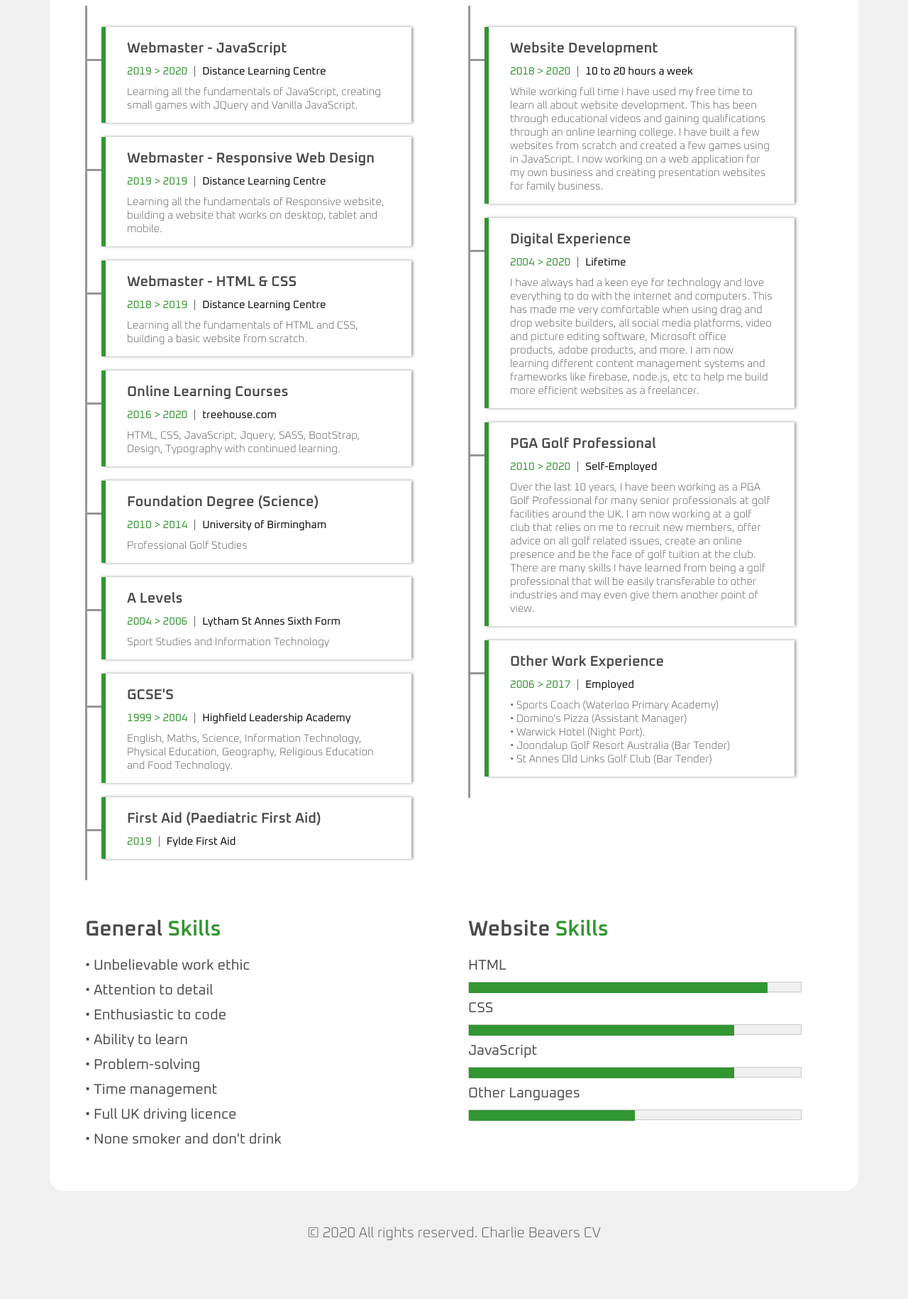
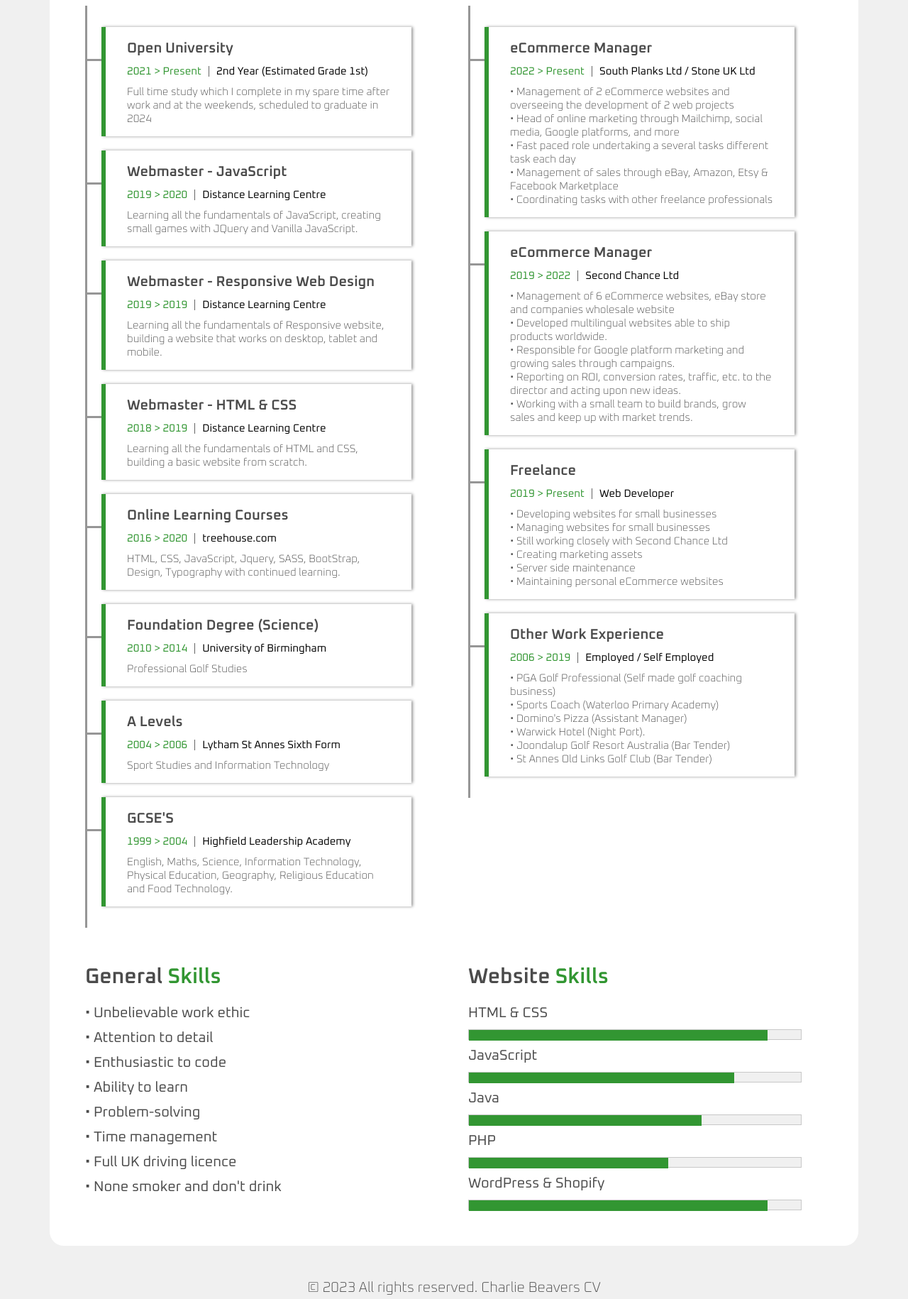
Before and after one commit to GolfPGABeaver/CV, a plain HTML site: page resume.html in a window 1280 px wide. Shown: the part 340-2170 px from the top of the page at 71% size. Before the commit the page ends 2136 px from the top, so only its background shows below. Drawn offline with Linux system fonts and the light colour scheme.

Commit message:
Add files via upload

```diff
--- a/resume.html
+++ b/resume.html
@@ -26,6 +26,11 @@
                 <div id="about_resume">
                     <h3 class="mft bold" id="sub_title">Education</h3>
                     <div class="timeline">
+                        <div class="timeline_content">
+                            <h4 class="sft bold">Open University</h4>
+                            <h6 class="xsft norm">2021 > Present<span>2nd Year (Estimated Grade 1st)</span></h6>
+                            <p class="xsft thin">Full time study which I complete in my spare time after work and at the weekends, scheduled to graduate in 2024</p>
+                        </div>
                         <div class="timeline_content">
                             <h4 class="sft bold">Webmaster - JavaScript</h4>
                             <h6 class="xsft norm">2019 > 2020<span>Distance Learning Centre</span></h6>
@@ -61,35 +66,47 @@
                             <h6 class="xsft norm">1999 > 2004<span>Highfield Leadership Academy</span></h6>
                             <p class="xsft thin">English, Maths, Science, Information Technology, Physical Education, Geography, Religious Education and Food Technology.</p>
                         </div>
-                        <div class="timeline_content">
-                            <h4 class="sft bold">First Aid (Paediatric First Aid)<h4>
-                            <h6 class="xsft norm">2019<span>Fylde First Aid</span></h6>
-                        </div>
                     </div>
                 </div>
                 <div id="about_resume">
                     <h3 class="mft bold" id="sub_title">Experience</h3>
                     <div class="timeline">
                         <div class="timeline_content">
-                            <h4 class="sft bold">Website Development</h4>
-                            <h6 class="xsft norm">2018 > 2020<span>10 to 20 hours a week</span></h6>
-                            <p class="xsft thin">While working full time I have used my free time to learn all about website development. This has been through educational videos and gaining qualifications through an online learning college. I have built a few websites from scratch and created a few games using in JavaScript. I now working on a web application for my own business and creating presentation websites for family business.</p>
+                            <h4 class="sft bold">eCommerce Manager</h4>
+                            <h6 class="xsft norm">2022 > Present<span>South Planks Ltd / Stone UK Ltd</span></h6>
+                            <p class="xsft thin">• Management of 2 eCommerce websites and overseeing the development of 2 web projects<br>
+                                • Head of online marketing through Mailchimp, social media, Google platforms, and more<br>
+                                • Fast paced role undertaking a several tasks different task each day<br>
+                                • Management of sales through eBay, Amazon, Etsy & Facebook Marketplace<br>
+                                • Coordinating tasks with other freelance professionals<br>
+                                </p>
                         </div>
                         <div class="timeline_content">
-                            <h4 class="sft bold">Digital Experience</h4>
-                            <h6 class="xsft norm">2004 > 2020<span>Lifetime</span></h6>
-                            <p class="xsft thin">I have always had a keen eye for technology and love everything to do with the internet and computers. This has made me very comfortable when using drag and drop website builders, all social media platforms, video and picture editing software, Microsoft office products, adobe products, and more. I am now learning different content management systems and frameworks like firebase, node.js, etc to help me build more efficient websites as a freelancer.
+                            <h4 class="sft bold">eCommerce Manager</h4>
+                            <h6 class="xsft norm">2019 > 2022<span>Second Chance Ltd</span></h6>
+                            <p class="xsft thin">• Management of 6 eCommerce websites, eBay store and companies wholesale website<br>
+                                • Developed multilingual websites able to ship products worldwide.<br>
+                                • Responsible for Google platform marketing and growing sales through campaigns.<br>
+                                • Reporting on ROI, conversion rates, traffic, etc. to the director and acting upon new ideas.<br>
+                                • Working with a small team to build brands, grow sales and keep up with market trends.<br>
                             </p>
                         </div>
                         <div class="timeline_content">
-                            <h4 class="sft bold">PGA Golf Professional</h4>
-                            <h6 class="xsft norm">2010 > 2020<span>Self-Employed</span></h6>
-                            <p class="xsft thin">Over the last 10 years, I have been working as a PGA Golf Professional for many senior professionals at golf facilities around the UK. I am now working at a golf club that relies on me to recruit new members, offer advice on all golf related issues, create an online presence and be the face of golf tuition at the club. There are many skills I have learned from being a golf professional that will be easily transferable to other industries and may even give them another point of view.</p></p>
+                            <h4 class="sft bold">Freelance</h4>
+                            <h6 class="xsft norm">2019 > Present<span>Web Developer</span></h6>
+                            <p class="xsft thin">• Developing websites for small businesses<br>
+                                • Managing websites for small businesses<br>
+                                • Still working closely with Second Chance Ltd<br>
+                                • Creating marketing assets<br>
+                                • Server side maintenance<br>
+                                • Maintaining personal eCommerce websites<br>
+                                </p>
                         </div>
                         <div class="timeline_content">
-                            <h4 class="sft bold">Other Work Experience <h4>
-                            <h6 class="xsft norm">2006 > 2017<span>Employed</span></h6>
-                            <p class="xsft thin">   • Sports Coach (Waterloo Primary Academy)<br>
+                            <h4 class="sft bold">Other Work Experience<h4>
+                            <h6 class="xsft norm">2006 > 2019<span>Employed / Self Employed</span></h6>
+                            <p class="xsft thin">   • PGA Golf Professional (Self made golf coaching business)<br>
+                                                    • Sports Coach (Waterloo Primary Academy)<br>
                                                     • Domino's Pizza (Assistant Manager)<br>
                                                     • Warwick Hotel (Night Port).<br>
                                                     • Joondalup Golf Resort Australia (Bar Tender)<br>
@@ -129,26 +146,30 @@
                 <div id="about_resume">
                     <h3 class="mft bold" id="sub_title">Website <span>Skills</span></h3>
                     <div class="timeline_content">
-                        <h4 class="sft norm">HTML</h4>
+                        <h4 class="sft norm">HTML & CSS</h4>
                         <div class="skillsbox"><div class="skills per90"></div></div>
-                    </div>
-                    <div class="timeline_content">
-                        <h4 class="sft norm">CSS</h4>
-                        <div class="skillsbox"><div class="skills per80"></div></div>
                     </div>
                     <div class="timeline_content">
                         <h4 class="sft norm">JavaScript</h4>
                         <div class="skillsbox"><div class="skills per80"></div></div>
                     </div>
                     <div class="timeline_content">
-                        <h4 class="sft norm">Other Languages</h4>
-                        <div class="skillsbox"><div class="skills per50"></div></div>
+                        <h4 class="sft norm">Java</h4>
+                        <div class="skillsbox"><div class="skills per70"></div></div>
+                    </div>
+                    <div class="timeline_content">
+                        <h4 class="sft norm">PHP</h4>
+                        <div class="skillsbox"><div class="skills per60"></div></div>
+                    </div>
+                    <div class="timeline_content">
+                        <h4 class="sft norm">WordPress & Shopify</h4>
+                        <div class="skillsbox"><div class="skills per90"></div></div>
                     </div>
                 </div>
             </div>
         </main>
         <footer>
-            <h6 class="sft thin">© 2020 All rights reserved. Charlie Beavers CV</h6>
+            <h6 class="sft thin">© 2023 All rights reserved. Charlie Beavers CV</h6>
         </footer>
     </body>
     <script src="main.js"></script>
```
Also changed, not shown: index.html (+5 -4 lines), portfolio.html (+36 -8 lines), 1 other file.
